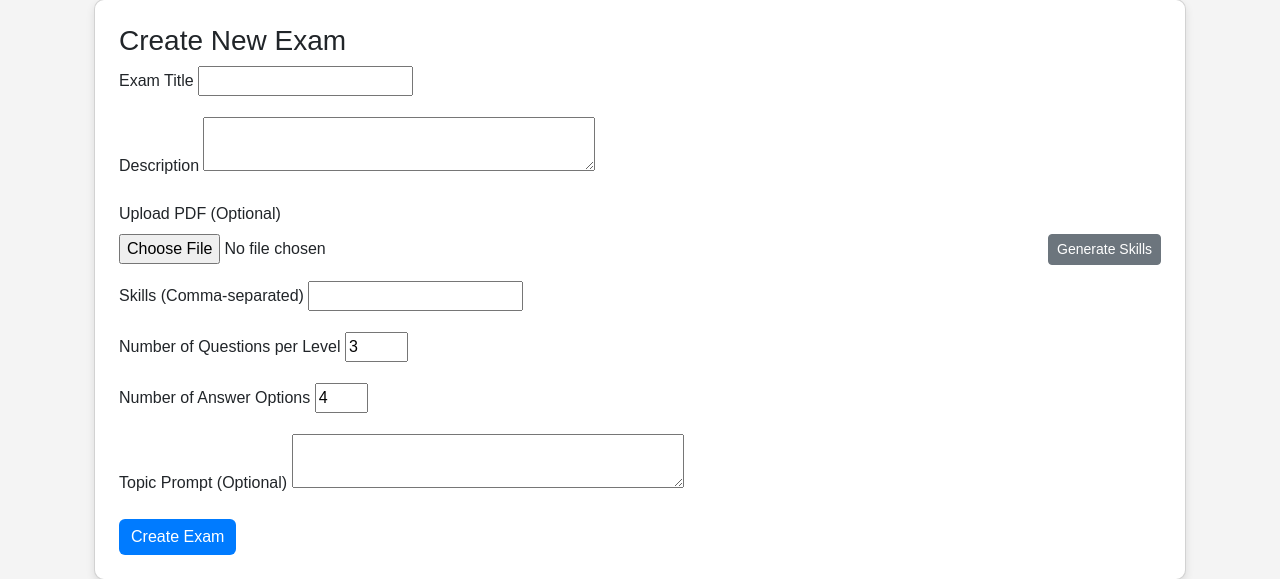
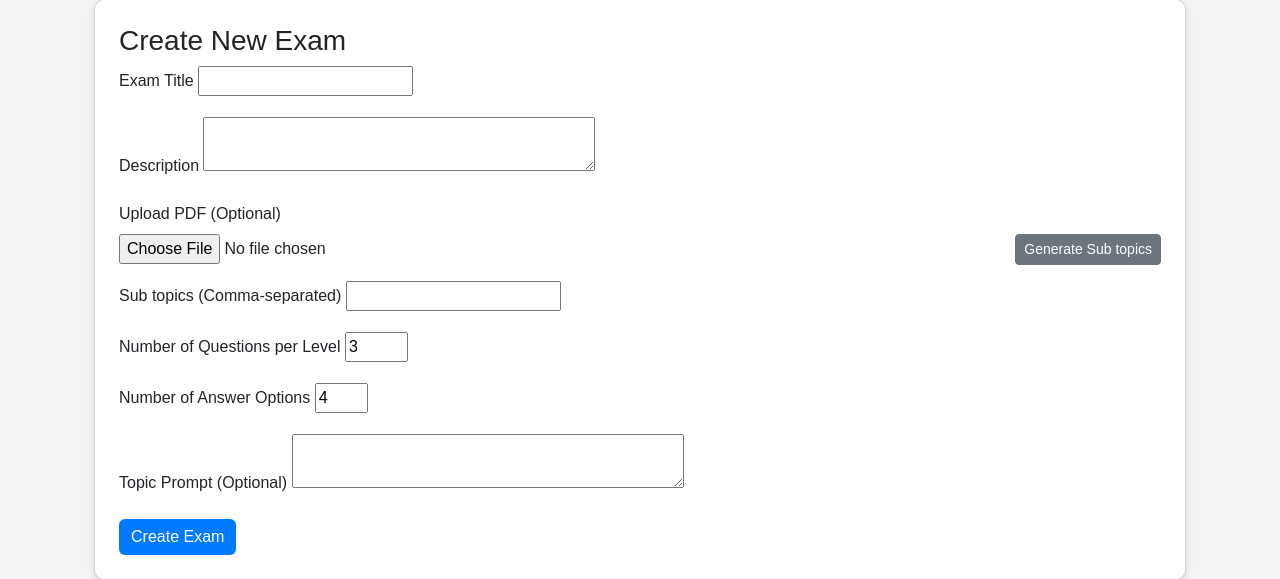
Before and after one commit to arunkrishnak/exam_platform, a Django app: template templates/users/teacher_dashboard.html in a window 1280 px wide. Shown: the part 159-738 px from the top of the page. Run offline with Django 5.2, Linux system fonts and the light colour scheme; the template is opened without the code that fills it: values that come from a table or form of the project are taken from there, others are empty.

Commit message:
changed name of skills to subtopic

```diff
--- a/exams/forms.py
+++ b/exams/forms.py
@@ -12,8 +12,8 @@ class ExamCreationForm(forms.ModelForm):
     num_options = forms.IntegerField(min_value=2, max_value=5, initial=4, label="Number of Answer Options per Question")
     topic_prompt = forms.CharField(widget=forms.Textarea, required=False, label="Topic Prompt (Optional)")
     num_questions_per_level = forms.IntegerField(min_value=1, max_value=10, initial=3, label="Number of Questions per Level")
-    skills = forms.CharField(required=True, label="Skills (comma-separated)")
-    num_skills_to_generate = forms.IntegerField(min_value=1, required=False, initial=5, label="Number of Skills to Auto-Generate (Optional)")
+    skills = forms.CharField(required=True, label="Sub topics (comma-separated)")
+    num_skills_to_generate = forms.IntegerField(min_value=1, required=False, initial=5, label="Number of Sub topics to Auto-Generate (Optional)")
 
     class Meta:
         model = Exam
--- a/exams/views.py
+++ b/exams/views.py
@@ -34,7 +34,7 @@ def extract_skills_from_text(text, num_skills=10):
         Text:
         {text}
 
-        Example Output: Skill 1, Skill 2, Skill 3
+        Example Output: Sub topic 1, Sub topic 2, Sub topic 3
         """
 
         response = client.chat.completions.create(
@@ -49,7 +49,7 @@ def extract_skills_from_text(text, num_skills=10):
         return skills[:num_skills] # Return up to num_skills
 
     except Exception as e:
-        print(f"GPT Skill Extraction Error: {e}")
+        print(f"GPT Sub topic Extraction Error: {e}")
 
 def generate_questions_with_gpt(text, num_questions=3, num_options=4, topic_prompt=""):
     try:
--- a/templates/exams/create_exam.html
+++ b/templates/exams/create_exam.html
@@ -35,9 +35,9 @@
             {{ exam_form.topic_prompt }}
         </div>
 
-        <!-- Number of Skills to Generate -->
+        <!-- Number of Sub topics to Generate -->
         <div class="mb-3">
-            <label for="id_num_skills_to_generate" class="form-label">Number of Skills to Auto-Generate (Optional)</label>
+            <label for="id_num_skills_to_generate" class="form-label">Number of Sub topics to Auto-Generate (Optional)</label>
             <input type="number" id="id_num_skills_to_generate" name="num_skills_to_generate" class="form-control" min="1" value="5">
         </div>
 
--- a/templates/users/teacher_dashboard.html
+++ b/templates/users/teacher_dashboard.html
@@ -34,13 +34,13 @@
                         {{ exam_creation_form.pdf_document }}
                     </div>
                     <div>
-                        <button type="button" class="btn btn-secondary btn-sm" id="generate-skills-button">Generate Skills</button>
+                        <button type="button" class="btn btn-secondary btn-sm" id="generate-skills-button">Generate Sub topics</button>
                     </div>
                 </div>
             </div>
 
             <div class="mb-3">
-                <label for="id_skills" class="form-label">Skills (Comma-separated)</label>
+                <label for="id_skills" class="form-label">Sub topics (Comma-separated)</label>
                 {{ exam_creation_form.skills }}
             </div>
 
```
